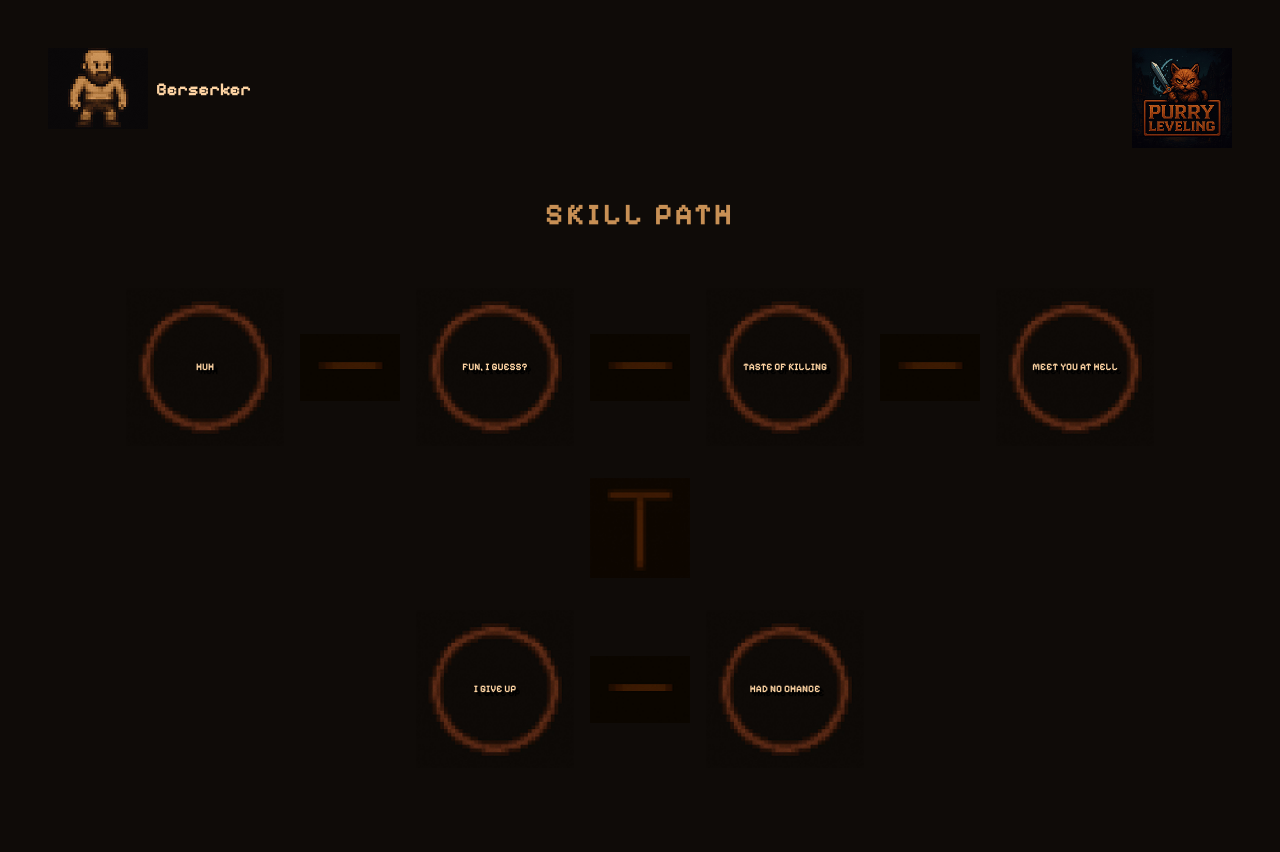
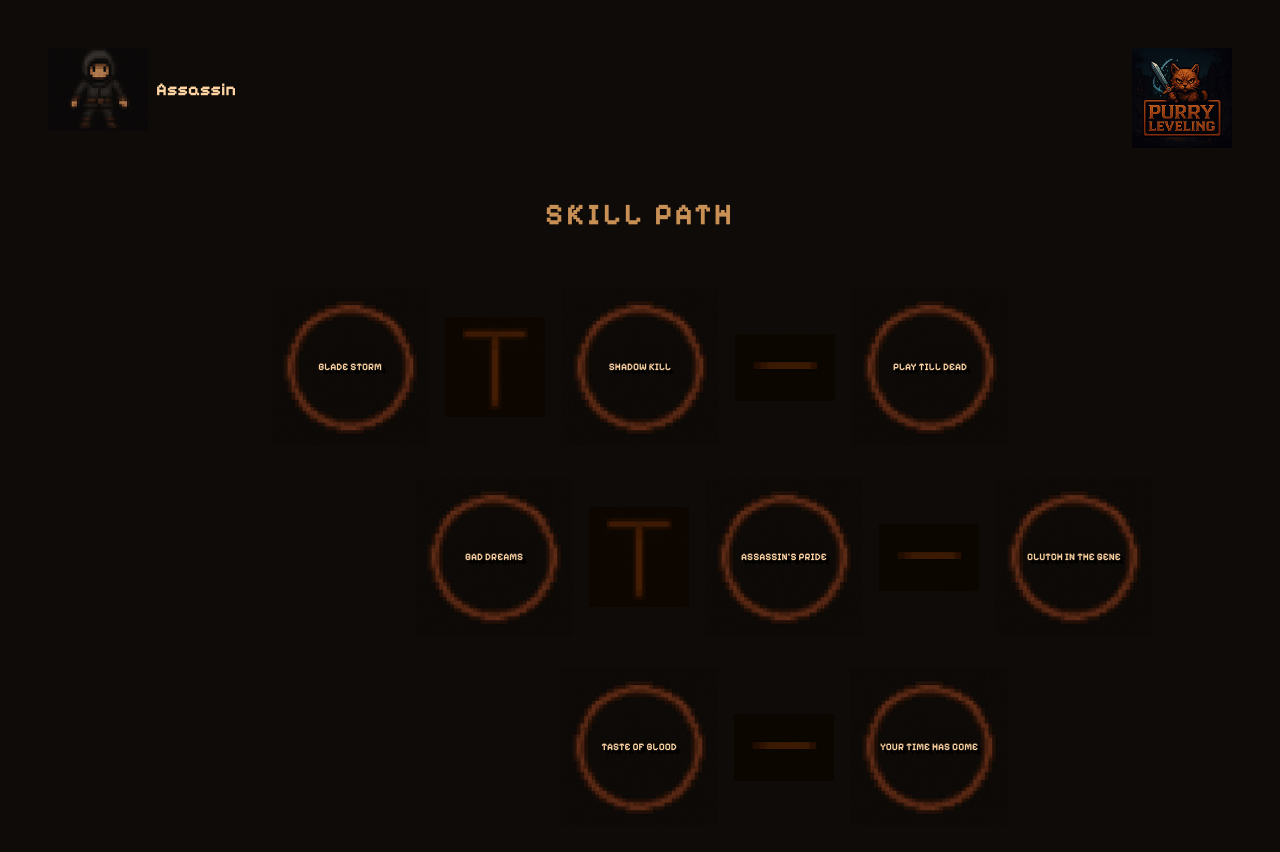
Before and after one commit to adndax/Tubes1-Website_Pemrograman-Berorientasi-Objek, a Next.js app: page /assassin in a window 1280 px wide. Shown: the top 852 px of the page. Before the commit the page ends 816 px from the top, so only its background shows below. Built offline with nearby package versions, Linux system fonts and the light colour scheme.

Commit message:
fix assasin berserker

```diff
--- a/src/app/assassin/page.tsx
+++ b/src/app/assassin/page.tsx
@@ -3,14 +3,14 @@
 import Image from "next/image";
 import SkillCircle from "../../component/SkillCircle";
 
-export default function BerserkerSkillTree() {
+export default function AssassinSkillTree() {
   return (
     <div className="min-h-screen bg-[var(--background)] text-[var(--foreground)] p-6 sm:p-12 flex flex-col items-center gap-8 font-press">
       {/* Header */}
       <div className="w-full flex justify-between items-start">
         <div className="flex items-center gap-2">
-          <Image src="/icon_berserker.png" alt="Berserker" width={100} height={100} />
-          <span className="text-lg text-[#FFD5A4] font-press">Berserker</span>
+          <Image src="/icon_assassin.png" alt="Assassin" width={100} height={100} />
+          <span className="text-lg text-[#FFD5A4] font-press">Assassin</span>
         </div>
         <Image src="/logo.png" alt="Logo" width={100} height={100} />
       </div>
@@ -22,25 +22,39 @@ export default function BerserkerSkillTree() {
 
       {/* Skill Tree Layout */}
       <div className="relative flex flex-col items-center gap-8 mt-6">
-        {/* Top row of skills with connecting lines */}
+        {/* Top row */}
         <div className="flex items-center justify-center gap-2 sm:gap-4">
-          <SkillCircle label="HUH"  />
+          <SkillCircle label="BLADE STORM" id="blade-storm" />
+          <Image src="/cabang-t.png" alt="-" width={100} height={100} />
+          <SkillCircle label="SHADOW KILL" id="shadow-kill" />
           <Image src="/cabang-lurus.png" alt="-" width={100} height={100} />
-          <SkillCircle label="FUN, I GUESS?" />
-          <Image src="/cabang-lurus.png" alt="-" width={100} height={100} />
-          <SkillCircle label="TASTE OF KILLING" />
-          <Image src="/cabang-lurus.png" alt="-" width={100} height={100} />
-          <SkillCircle label="MEET YOU AT HELL" />
+          <SkillCircle label="PLAY TILL DEAD" id="play-till-dead" />
         </div>
 
-        {/* Connecting vertical line */}
-        <Image src="/cabang-t.png" alt="↓" width={100} height={100} />
+        {/* T-connection to middle */}
+        {/* <div className="flex flex-col items-center -mb- mr-64  ">
+          <Image src="/cabang-t.png" alt="↓" width={100} height={100} />
+        </div> */}
 
-        {/* Bottom row of skills */}
-        <div className="flex items-center justify-center gap-2 sm:gap-4">
-          <SkillCircle label="I GIVE UP"  />
+        {/* Middle row with T-connections */}
+        <div className="flex items-center justify-center gap-2 sm:gap-4 ml-72">
+          <SkillCircle label="BAD DREAMS" id="bad-dreams" />
+          <Image src="/cabang-t.png" alt="-" width={100} height={100} />
+          <SkillCircle label="ASSASSIN'S PRIDE" id="assassins-pride" />
           <Image src="/cabang-lurus.png" alt="-" width={100} height={100} />
-          <SkillCircle label="HAD NO CHANCE"  />
+          <SkillCircle label="CLUTCH IN THE GENE" id="clutch-in-the-gene" />
+        </div>
+
+        {/* T-connection to bottom */}
+        {/* <div className="flex flex-col items-center -mb-4">
+          <Image src="/cabang-lurus.png" alt="↓" width={100} height={100} />
+        </div> */}
+
+        {/* Bottom row */}
+        <div className="flex items-center justify-center gap-2 sm:gap-4 ml-72">
+          <SkillCircle label="TASTE OF BLOOD" id="taste-of-blood" />
+          <Image src="/cabang-lurus.png" alt="-" width={100} height={100} />
+          <SkillCircle label="YOUR TIME HAS COME" id="your-time-has-come" />
         </div>
       </div>
     </div>
--- a/src/app/berserker/page.tsx
+++ b/src/app/berserker/page.tsx
@@ -1,3 +1,5 @@
+
+
 'use client';
 
 import Image from "next/image";
@@ -22,25 +24,30 @@ export default function BerserkerSkillTree() {
 
       {/* Skill Tree Layout */}
       <div className="relative flex flex-col items-center gap-8 mt-6">
-        {/* Top row of skills with connecting lines */}
+        {/* Top Row */}
         <div className="flex items-center justify-center gap-2 sm:gap-4">
-          <SkillCircle label="HUH" />
+          <SkillCircle label="HUH" id="huh" />
+          <Image src="/cabang-t.png" alt="-" width={100} height={100} />
+          <SkillCircle label="FUN, I GUESS?" id="fun-i-guess" />
+          <Image src="/cabang-t.png" alt="-" width={100} height={100} />
+          <SkillCircle label="TASTE OF KILLING" id="taste-of-killing" />
           <Image src="/cabang-lurus.png" alt="-" width={100} height={100} />
-          <SkillCircle label="FUN, I GUESS?" />
-          <Image src="/cabang-lurus.png" alt="-" width={100} height={100} />
-          <SkillCircle label="TASTE OF KILLING" />
-          <Image src="/cabang-lurus.png" alt="-" width={100} height={100} />
-          <SkillCircle label="MEET YOU AT HELL" />
+          <SkillCircle label="MEET YOU AT HELL" id="meet-you-at-hell" />
         </div>
 
-        {/* Connecting vertical line */}
-        <Image src="/cabang-t.png" alt="↓" width={100} height={100} />
+        {/* T-connections from top to bottom row */}
+        <div className="grid grid-cols-2 gap-40">
+          {/* Left T-connection */}
+          <div className="flex flex-col mr-24 " >
+          {/* <Image src="/cabang-t.png" alt="-" width={100} height={100} /> */}
+            <SkillCircle label="I GIVE UP" id="i-give-up" />
+          </div>
 
-        {/* Bottom row of skills */}
-        <div className="flex items-center justify-center gap-2 sm:gap-4">
-          <SkillCircle label="I GIVE UP" />
-          <Image src="/cabang-lurus.png" alt="-" width={100} height={100} />
-          <SkillCircle label="HAD NO CHANCE" />
+          {/* Right T-connection */}
+          <div className="flex flex-col mr-32">
+            {/* <Image src="/cabang-t.png" alt="↓" width={100} height={100} /> */}
+            <SkillCircle label="HAD NO CHANCE" id="had-no-chance" />
+          </div>
         </div>
       </div>
     </div>
--- a/src/app/fighter/page.tsx
+++ b/src/app/fighter/page.tsx
@@ -24,11 +24,11 @@ export default function FighterSkillTree() {
       <div className="relative flex flex-col items-center gap-8 mt-6">
         {/* Top row with horizontal connections */}
         <div className="flex items-center justify-center gap-2 sm:gap-4">
-          <SkillCircle label="DONT RUN"  />
+          <SkillCircle label="DONT RUN"  id="dont-run" />
           <Image src="/cabang-lurus.png" alt="-" width={100} height={100} />
-          <SkillCircle label="HEAVY LEFT PUNCH"  />
+          <SkillCircle label="HEAVY LEFT PUNCH"  id="heavy-left-punch" />
           <Image src="/cabang-lurus.png" alt="-" width={100} height={100} />
-          <SkillCircle label="BLACK DRAGON FORM" />
+          <SkillCircle label="BLACK DRAGON FORM" id="black-dragon-form" />
         </div>
 
         {/* Connect top row to middle row */}
@@ -38,9 +38,9 @@ export default function FighterSkillTree() {
 
         {/* Middle row with horizontal connection */}
         <div className="flex items-center justify-center gap-2 sm:gap-4">
-          <SkillCircle label="DIVINE JUDGMENT" />
+          <SkillCircle label="DIVINE JUDGMENT" id="divine-judgment" />
           <Image src="/cabang-lurus.png" alt="-" width={100} height={100} />
-          <SkillCircle label="NEVER COMING BACK"  />
+          <SkillCircle label="NEVER COMING BACK"  id="never-coming-back" />
         </div>
 
         {/* Connect middle row to bottom */}
@@ -50,7 +50,7 @@ export default function FighterSkillTree() {
 
         {/* Bottom node */}
         <div className="flex justify-center">
-          <SkillCircle label="THE DAY HAS COME"  />
+          <SkillCircle label="THE DAY HAS COME" id="the-day-has-come" />
         </div>
       </div>
     </div>
--- a/src/app/mage/page.tsx
+++ b/src/app/mage/page.tsx
@@ -1,3 +1,5 @@
+'use client';
+
 import Image from "next/image";
 import SkillCircle from "../../component/SkillCircle";
 
@@ -21,21 +23,21 @@ export default function MageSkillTree() {
       {/* Skill Tree Layout */}
       <div className="relative flex flex-col items-center gap-8 mt-6">
         {/* Top node */}
-        <SkillCircle id="poker-face" label="POKER FACE" />
+        <SkillCircle label="POKER FACE"  id="poker-face" />
 
         {/* Horizontal skill path */}
         <div className="flex items-center justify-center gap-2 sm:gap-4">
-          <SkillCircle id="curse-of-crow" label="CURSE OF CROW" />
+          <SkillCircle label="CURSE OF CROW" id="curse-of-crow" />
           <Image src="/cabang-lurus.png" alt="-" width={100} height={100} />
-          <SkillCircle id="black-shoes" label="BLACK SHOES" />
+          <SkillCircle label="BLACK SHOES" id="black-shoes" />
           <Image src="/cabang-tiga.png" alt="-" width={100} height={100} />
-          <SkillCircle id="ever-play-this-game-before" label="EVER PLAY THIS GAME BEFORE?" />
+          <SkillCircle label="EVER PLAY THIS GAME BEFORE?"  id="ever-play-this-game-before" />
           <Image src="/cabang-lurus.png" alt="-" width={100} height={100} />
-          <SkillCircle id="avada-kedavra" label="AVADA KEDAVRA" />
+          <SkillCircle label="AVADA KEDAVRA"  id="avada-kedavra" />
         </div>
 
         {/* Bottom node */}
-        <SkillCircle id="one-day-or-day-one" label="ONE DAY OR DAY ONE" />
+        <SkillCircle label="ONE DAY OR DAY ONE" id="one-day-or-day-one" />
       </div>
     </div>
   );
--- a/src/app/necromancer/page.tsx
+++ b/src/app/necromancer/page.tsx
@@ -3,14 +3,14 @@
 import Image from "next/image";
 import SkillCircle from "../../component/SkillCircle";
 
-export default function NecromancerSkillTree() {
+export default function MageSkillTree() {
   return (
     <div className="min-h-screen bg-[var(--background)] text-[var(--foreground)] p-6 sm:p-12 flex flex-col items-center gap-8 font-press">
       {/* Header */}
       <div className="w-full flex justify-between items-start">
         <div className="flex items-center gap-2">
-          <Image src="/icon_necromancer.png" alt="Necromancer" width={100} height={100} />
-          <span className="text-lg text-[#FFD5A4] font-press">Necromancer</span>
+          <Image src="/icon_mage.png" alt="Mage" width={100} height={100} />
+          <span className="text-lg text-[#FFD5A4] font-press">Mage</span>
         </div>
         <Image src="/logo.png" alt="Logo" width={100} height={100} />
       </div>
@@ -22,28 +22,22 @@ export default function NecromancerSkillTree() {
 
       {/* Skill Tree Layout */}
       <div className="relative flex flex-col items-center gap-8 mt-6">
-        {/* Top row with horizontal connections */}
+        {/* Top node */}
+        <SkillCircle label="POKER FACE" id="poker-face" />
+
+        {/* Horizontal skill path */}
         <div className="flex items-center justify-center gap-2 sm:gap-4">
-          <SkillCircle label="GO OUT SON!"  />
+          <SkillCircle label="CURSE OF CROW" id="curse-of-crow" />
           <Image src="/cabang-lurus.png" alt="-" width={100} height={100} />
-          <SkillCircle label="SURVIVE, PLEASE!"  />
+          <SkillCircle label="BLACK SHOES"  id="black-shoes" />
+          <Image src="/cabang-tiga.png" alt="-" width={100} height={100} />
+          <SkillCircle label="EVER PLAY THIS GAME BEFORE?" id="ever-play-this-game-before" />
           <Image src="/cabang-lurus.png" alt="-" width={100} height={100} />
-          <SkillCircle label="TO EASY"  />
-          <Image src="/cabang-lurus.png" alt="-" width={100} height={100} />
-          <SkillCircle label="FINAL FATALITY" />
+          <SkillCircle label="AVADA KEDAVRA" id="avada-kedavra" />
         </div>
 
-        {/* Connect top row to middle */}
-        <div className="flex justify-center">
-          <Image src="/cabang-t.png" alt="↓" width={100} height={100} />
-        </div>
-
-        {/* Bottom row with horizontal connection */}
-        <div className="flex items-center justify-center gap-2 sm:gap-4">
-          <SkillCircle label="FINE I'LL STOP"  />
-          <Image src="/cabang-lurus.png" alt="-" width={100} height={100} />
-          <SkillCircle label="PUNISH THEM"  />
-        </div>
+        {/* Bottom node */}
+        <SkillCircle label="ONE DAY OR DAY ONE" id="one-day-or-day-one" />
       </div>
     </div>
   );
```
